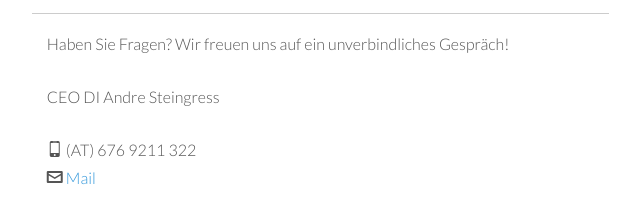
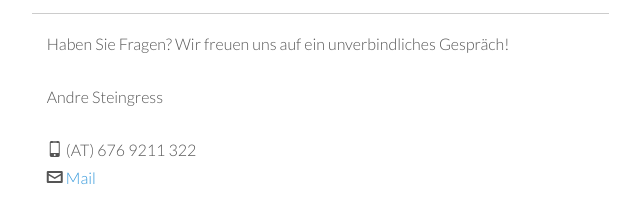
Before and after one commit to newify/newify.github.io, a plain HTML site: page index.html in a window 1280 px wide. Shown: the part 3241-3440 px from the top of the page, 312-952 px from the left. Drawn offline with Linux system fonts and the light colour scheme; a script that the page names is missing; a web font is replaced by a local one.

Commit message:
text update

```diff
--- a/index.html
+++ b/index.html
@@ -199,7 +199,7 @@
 				<hr>
 				<div class="col-lg-offset-3 col-lg-6 left">
 					<p>Haben Sie Fragen? Wir freuen uns auf ein unverbindliches Gespräch!</p>
-					<p>CEO DI Andre Steingress</p>
+					<p>Andre Steingress</p>
 					<p><span class="icon icon-mobile"></span> (AT) 676 9211 322 <br/>
 					   <span class="icon icon-envelop"></span>
 						<script type="text/javascript">
```
